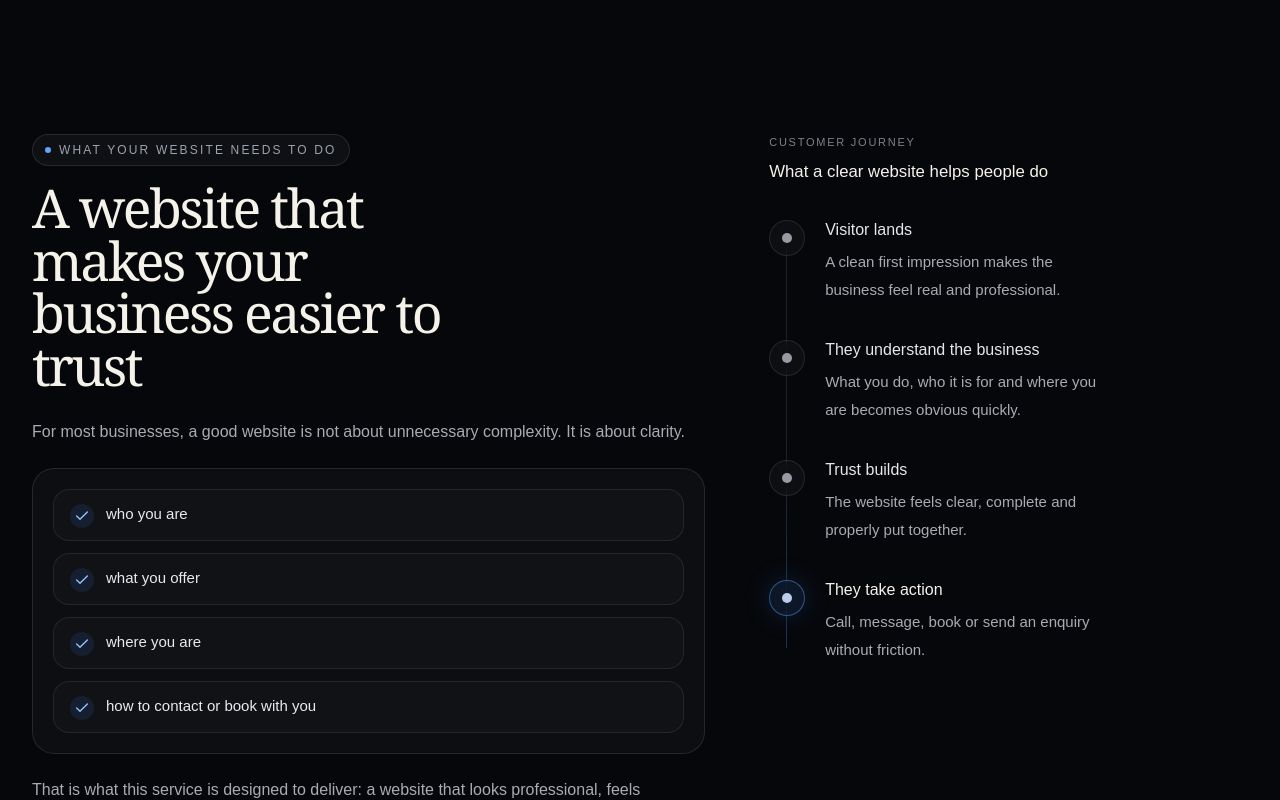
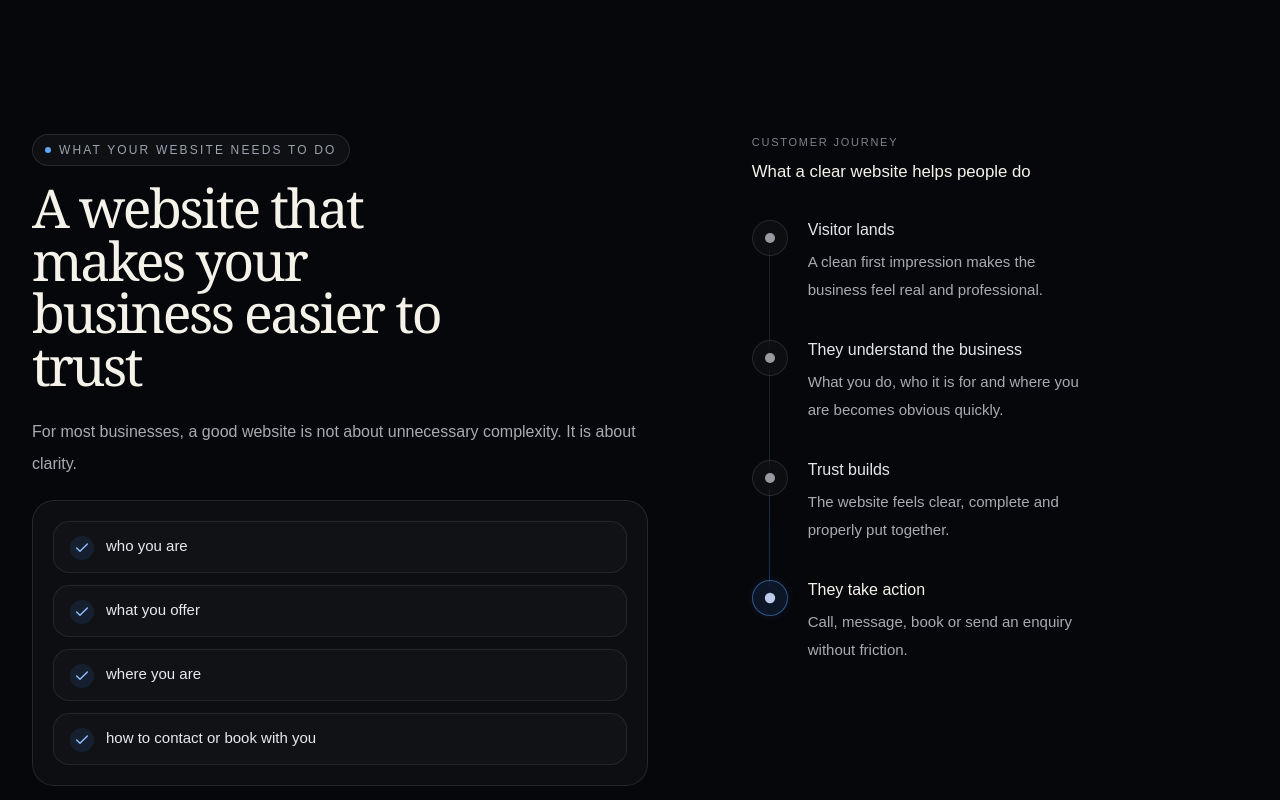
Before and after one commit to cleanwebsitesuk/cleanwebsites, a Next.js app: page / in a window 1280 px wide. Shown: the part 1680-2480 px from the top of the page. Built offline with nearby package versions, Linux system fonts and the light colour scheme.

Commit message:
Update page.tsx

```diff
--- a/app/page.tsx
+++ b/app/page.tsx
@@ -1255,7 +1255,7 @@ export default function HomePage() {
 
 <Reveal>
   <SectionShell>
-    <div className="grid gap-12 lg:grid-cols-[minmax(0,0.9fr)_minmax(360px,420px)] lg:items-start">
+    <div className="grid gap-16 lg:grid-cols-[minmax(0,0.86fr)_minmax(360px,420px)] lg:items-start xl:gap-20">
       <div>
         <SectionEyebrow>What your website needs to do</SectionEyebrow>
 
@@ -1295,7 +1295,7 @@ export default function HomePage() {
       </div>
 
       <div className="hidden lg:block">
-        <div className="sticky top-24 pl-4">
+        <div className="sticky top-24 pl-6">
           <div className="text-[11px] uppercase tracking-[0.16em] text-[#7F828A]">
             Customer journey
           </div>
@@ -1305,7 +1305,14 @@ export default function HomePage() {
           </div>
 
           <div className="relative mt-8">
-            <div className="absolute bottom-4 left-[17px] top-4 w-px bg-gradient-to-b from-white/10 via-white/10 to-[#3B82F6]/35" />
+            <motion.div
+              initial={reduceMotion ? false : { scaleY: 0, opacity: 0.35 }}
+              whileInView={reduceMotion ? {} : { scaleY: 1, opacity: 1 }}
+              viewport={{ once: true, amount: 0.7 }}
+              transition={{ duration: 1.1, ease: easeOut, delay: 0.15 }}
+              style={{ originY: 0 }}
+              className="absolute left-[17px] top-4 h-[calc(100%-94px)] w-px bg-gradient-to-b from-white/10 via-white/10 to-[#3B82F6]/35"
+            />
 
             <div className="space-y-8">
               {[
@@ -1329,27 +1336,75 @@ export default function HomePage() {
               ].map((item, index) => (
                 <motion.div
                   key={item.title}
-                  initial={reduceMotion ? false : { opacity: 0, y: 18 }}
-                  whileInView={reduceMotion ? {} : { opacity: 1, y: 0 }}
+                  initial={reduceMotion ? false : { opacity: 0, x: 18 }}
+                  whileInView={reduceMotion ? {} : { opacity: 1, x: 0 }}
                   viewport={{ once: true, amount: 0.7 }}
                   transition={{
-                    duration: 0.5,
-                    delay: index * 0.08,
+                    duration: 0.55,
+                    delay: 0.2 + index * 0.12,
                     ease: easeOut,
                   }}
                   className="relative flex items-start gap-5"
                 >
-                  <div
+                  <motion.div
+                    initial={reduceMotion ? false : { scale: 0.82, opacity: 0.4 }}
+                    whileInView={
+                      reduceMotion
+                        ? {}
+                        : {
+                            scale: [0.9, 1.05, 1],
+                            opacity: 1,
+                          }
+                    }
+                    viewport={{ once: true, amount: 0.7 }}
+                    transition={{
+                      duration: 0.6,
+                      delay: 0.12 + index * 0.12,
+                      ease: easeOut,
+                    }}
+                    animate={
+                      reduceMotion || !item.highlight
+                        ? {}
+                        : {
+                            boxShadow: [
+                              "0 0 0px rgba(59,130,246,0)",
+                              "0 0 20px rgba(59,130,246,0.22)",
+                              "0 0 10px rgba(59,130,246,0.12)",
+                            ],
+                          }
+                    }
                     className={`relative z-10 mt-1 flex h-9 w-9 shrink-0 items-center justify-center rounded-full border backdrop-blur-sm ${
                       item.highlight
-                        ? "border-[#60A5FA]/45 bg-[#3B82F6]/12 text-[#CFE0FF] shadow-[0_0_28px_rgba(59,130,246,0.2)]"
+                        ? "border-[#60A5FA]/45 bg-[#3B82F6]/12 text-[#CFE0FF]"
                         : "border-white/10 bg-white/[0.03] text-[#A9ABB3]"
                     }`}
                   >
-                    <span className="h-2.5 w-2.5 rounded-full bg-current opacity-90" />
-                  </div>
-
-                  <div className="max-w-[280px] pt-0.5">
+                    <motion.span
+                      animate={
+                        reduceMotion || !item.highlight
+                          ? {}
+                          : { scale: [1, 1.18, 1] }
+                      }
+                      transition={{
+                        duration: 1.8,
+                        repeat: Infinity,
+                        ease: "easeInOut",
+                      }}
+                      className="h-2.5 w-2.5 rounded-full bg-current opacity-90"
+                    />
+                  </motion.div>
+
+                  <motion.div
+                    initial={reduceMotion ? false : { opacity: 0, y: 10 }}
+                    whileInView={reduceMotion ? {} : { opacity: 1, y: 0 }}
+                    viewport={{ once: true, amount: 0.7 }}
+                    transition={{
+                      duration: 0.5,
+                      delay: 0.26 + index * 0.12,
+                      ease: easeOut,
+                    }}
+                    className="max-w-[290px] pt-0.5"
+                  >
                     <div
                       className={`text-[1rem] leading-6 ${
                         item.highlight ? "text-[#F5F2EA]" : "text-[#E5E7EC]"
@@ -1360,7 +1415,7 @@ export default function HomePage() {
                     <p className="mt-1.5 text-[15px] leading-7 text-[#A9ABB3]">
                       {item.text}
                     </p>
-                  </div>
+                  </motion.div>
                 </motion.div>
               ))}
             </div>
```
